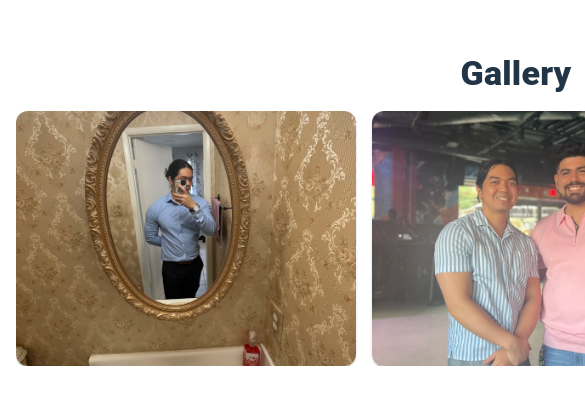
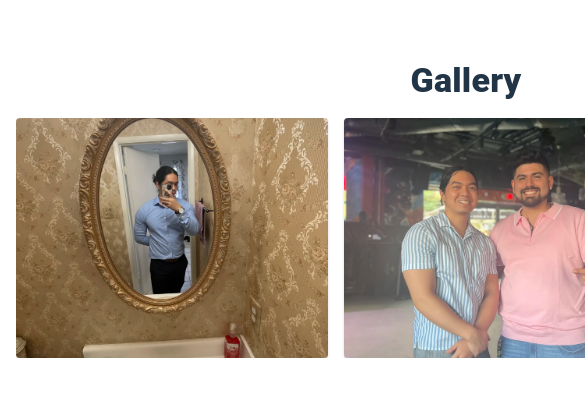
Before and after one commit to btalastas/btal-website-v2, a React (Vite) app: page / in a window 390 px wide. Shown: the part 5377-5782 px from the top of the page, 585 px wide, since content can reach past the window. Built offline with nearby package versions, Linux system fonts and the light colour scheme.

Commit message:
adjusted gallery width for mobile purposes

```diff
--- a/src/App.css
+++ b/src/App.css
@@ -7,6 +7,7 @@
 html, body, #root {
   height: 100%;
   margin: 0;
+  overflow-x: hidden;
 }
 
 .logo {
--- a/src/sections/Gallery.jsx
+++ b/src/sections/Gallery.jsx
@@ -28,7 +28,7 @@ const images = [
 
 export default function Gallery() {
   return (
-    <Box sx={{ width: "100%", maxWidth: 1000 }}>
+    <Box sx={{ width: "100%", maxWidth: 900, mx: "auto", overflowX: "hidden" }}>
       <Typography variant="h4" sx={{ fontWeight: 800, mb: 2, textAlign: "center" }}>
         Gallery
       </Typography>
@@ -44,23 +44,14 @@ export default function Gallery() {
         {images.map((img) => (
           <Card
             key={img.alt}
-            sx={{
-            flex: "0 0 auto",
-            width: { xs: 340, sm: 520, md: 680 },
-            borderRadius: 3,
-            scrollSnapAlign: "start",
-        }}
->
+            sx={{ flex: "0 0 auto", width: { xs: "80vw", sm: 340, md: 380 }, scrollSnapAlign: "start" }}
+          >
             <CardMedia
               component="img"
               image={img.src}
               alt={img.alt}
               loading="lazy"
-              sx={{
-                aspectRatio: "4/3",
-
-                /*height: { xs: 260, sm: 340, md: 420 }, */
-                objectFit: "cover", }}
+              sx={{ height: 240, objectFit: "cover" }}
             />
           </Card>
         ))}
```
